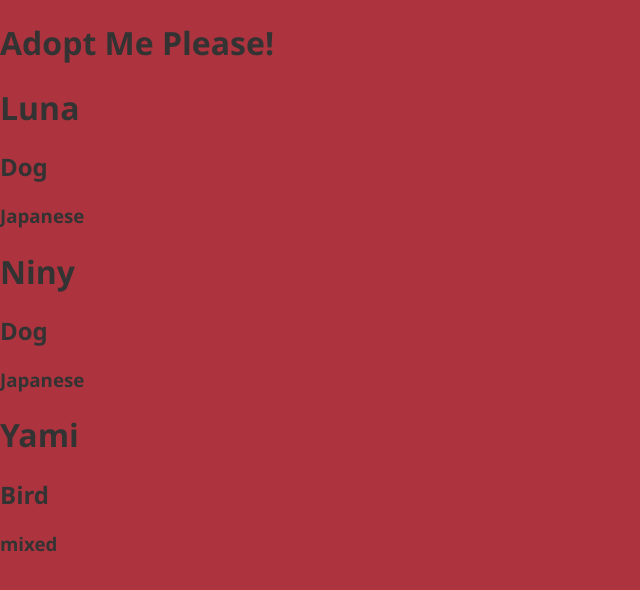
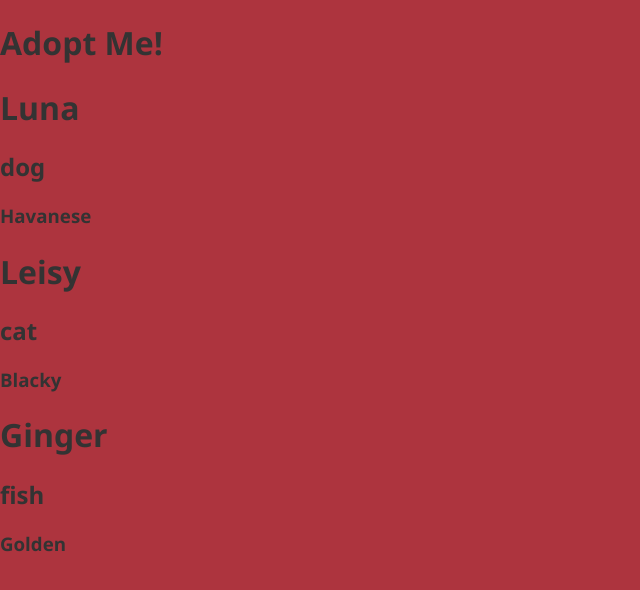
Before and after one commit to georgec1104/fem_pet, a React (Vite) app: page / in a window 1280 px wide. Shown: the top 590 px of the page, without its empty margins (0-640 px from the left). Built offline with nearby package versions, Linux system fonts and the light colour scheme.

Commit message:
using JAX for pet components in App.js

```diff
--- a/src/App.js
+++ b/src/App.js
@@ -8,28 +8,36 @@ class App extends React.Component {
 		alert("you clicked the title");
 	}
 	render() {
-		return React.createElement("div", {}, [
-			React.createElement(
-				"h1",
-				{ onClick: this.handleTitleClick },
-				"Adopt Me Please!"
-			),
-			React.createElement(Pet, {
-				name: "Luna",
-				animal: "Dog",
-				breed: "Japanese"
-			}),
-			React.createElement(Pet, {
-				name: "Niny",
-				animal: "Dog",
-				breed: "Japanese"
-			}),
-			React.createElement(Pet, {
-				name: "Yami",
-				animal: "Bird",
-				breed: "mixed"
-			})
-		]);
+		return (
+			<div>
+				<h1>Adopt Me!</h1>
+				<Pet name="Luna" animal="dog" breed="Havanese" />
+				<Pet name="Leisy" animal="cat" breed="Blacky" />
+				<Pet name="Ginger" animal="fish" breed="Golden" />
+			</div>
+		);
+		// return React.createElement("div", {}, [
+		// 	React.createElement(
+		// 		"h1",
+		// 	{ onClick: this.handleTitleClick },
+		// 		"Adopt Me Please!"
+		// 	),
+		// 	React.createElement(Pet, {
+		// 		name: "Luna",
+		// 		animal: "Dog",
+		// 		breed: "Japanese"
+		// 	}),
+		// 	React.createElement(Pet, {
+		// 		name: "Niny",
+		// 		animal: "Dog",
+		// 		breed: "Japanese"
+		// 	}),
+		// 	React.createElement(Pet, {
+		// 		name: "Yami",
+		// 		animal: "Bird",
+		// 		breed: "mixed"
+		// 	})
+		// ]);
 	}
 }
 render(React.createElement(App), document.getElementById("root"));
```
Also changed, not shown: 2 other files (tests, documents, lock files or other folders).
